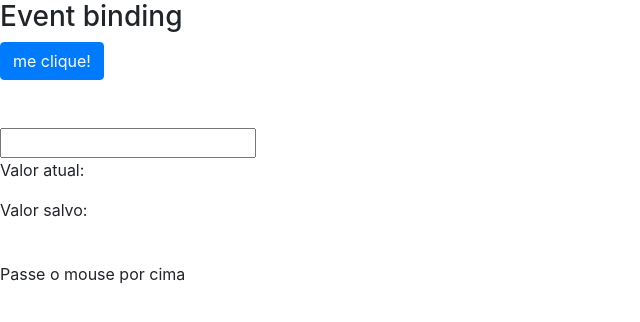
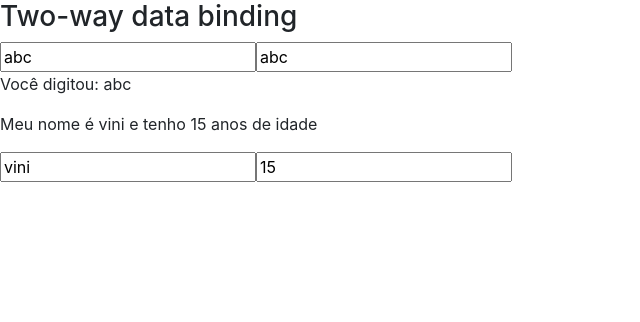
Before and after one commit to PedroMiguel7/angular-training, an Angular app in the folder data-binding/: page / in a window 1280 px wide. Shown: the top 322 px of the page, without its empty margins (0-640 px from the left). Built offline with nearby package versions, Linux system fonts and the light colour scheme.

Commit message:
aula #12 - Two-way data binging

```diff
--- a/data-binding/src/app/data-binding/data-binding.component.html
+++ b/data-binding/src/app/data-binding/data-binding.component.html
@@ -70,7 +70,8 @@
       Só aparece em caso de Erro
     </div>
   </article>
-</section> -->
+</section>
+
 
 <section class="event-binding">
   <article>
@@ -101,4 +102,6 @@
       >Passe o mouse por cima</span
     >
   </article>
-</section>
+</section> -->
+
+<app-meu-form></app-meu-form>
--- /dev/null
+++ b/data-binding/src/app/meu-form/meu-form.component.html
@@ -0,0 +1,31 @@
+<section class="two-way-binding">
+  <article>
+    <h3>Two-way data binding</h3>
+    <div>
+      <input
+        #campoInput2
+        type="text"
+        [value]="nome"
+        (input)="nome = campoInput2.value"
+      />
+
+      <input
+        #campoInput3
+        type="text"
+        [(ngModel)]="nome"
+        (ngModelChange)="nome = campoInput3.value"
+      />
+
+      <p>Você digitou: {{ nome }}</p>
+    </div>
+
+    <div>
+      <p>
+        Meu nome é {{ pessoa.nome }} e tenho {{ pessoa.idade }} anos de idade
+      </p>
+
+      <input type="text" [(ngModel)]="pessoa.nome" />
+      <input type="number" [(ngModel)]="pessoa.idade" />
+    </div>
+  </article>
+</section>
--- /dev/null
+++ b/data-binding/src/app/meu-form/meu-form.component.ts
@@ -0,0 +1,15 @@
+import { Component } from '@angular/core';
+
+@Component({
+  selector: 'app-meu-form',
+  templateUrl: './meu-form.component.html',
+  styleUrls: ['./meu-form.component.scss'],
+})
+export class MeuFormComponent {
+  nome: string = 'abc';
+
+  pessoa: any = {
+    nome: 'vini',
+    idade: 15,
+  };
+}
```
Also changed, not shown: data-binding/src/app/app.module.ts (+5 -9 lines), data-binding/src/app/meu-form/meu-form.module.ts (added, +11 -0 lines), data-binding/src/app/meu-form/meu-form.component.scss (added), 1 other file (tests, documents, lock files or other folders).
